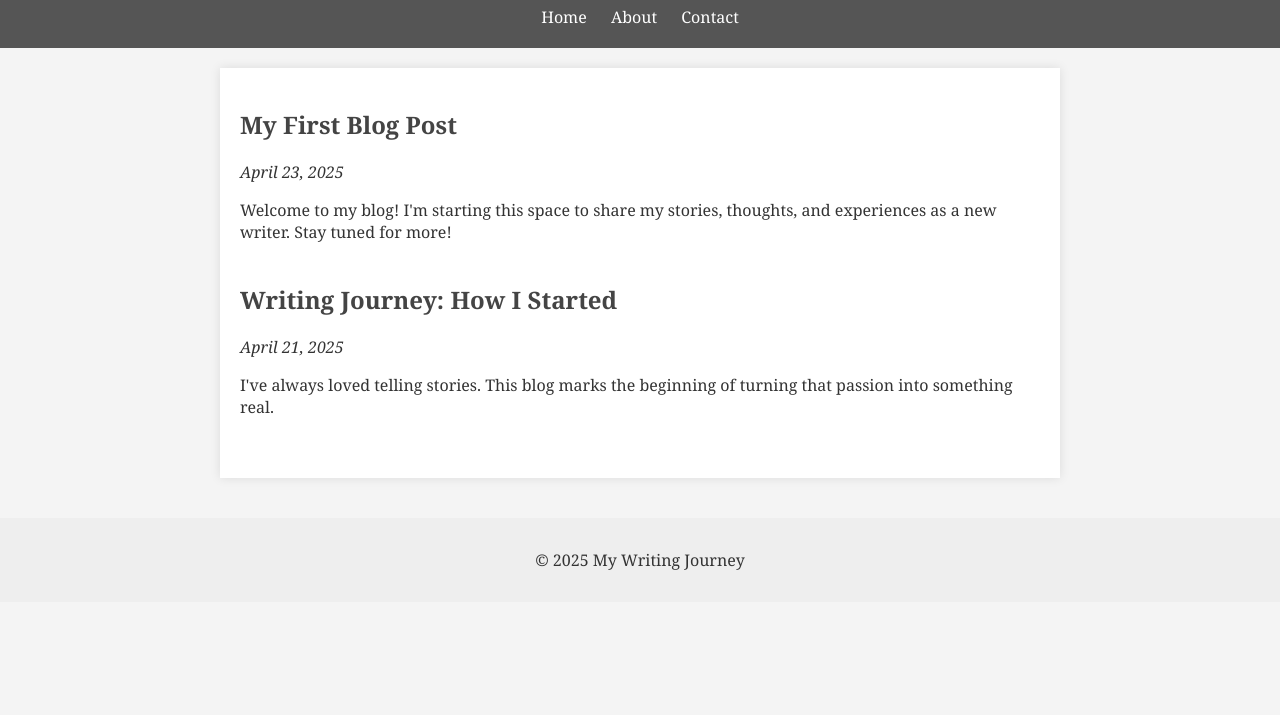
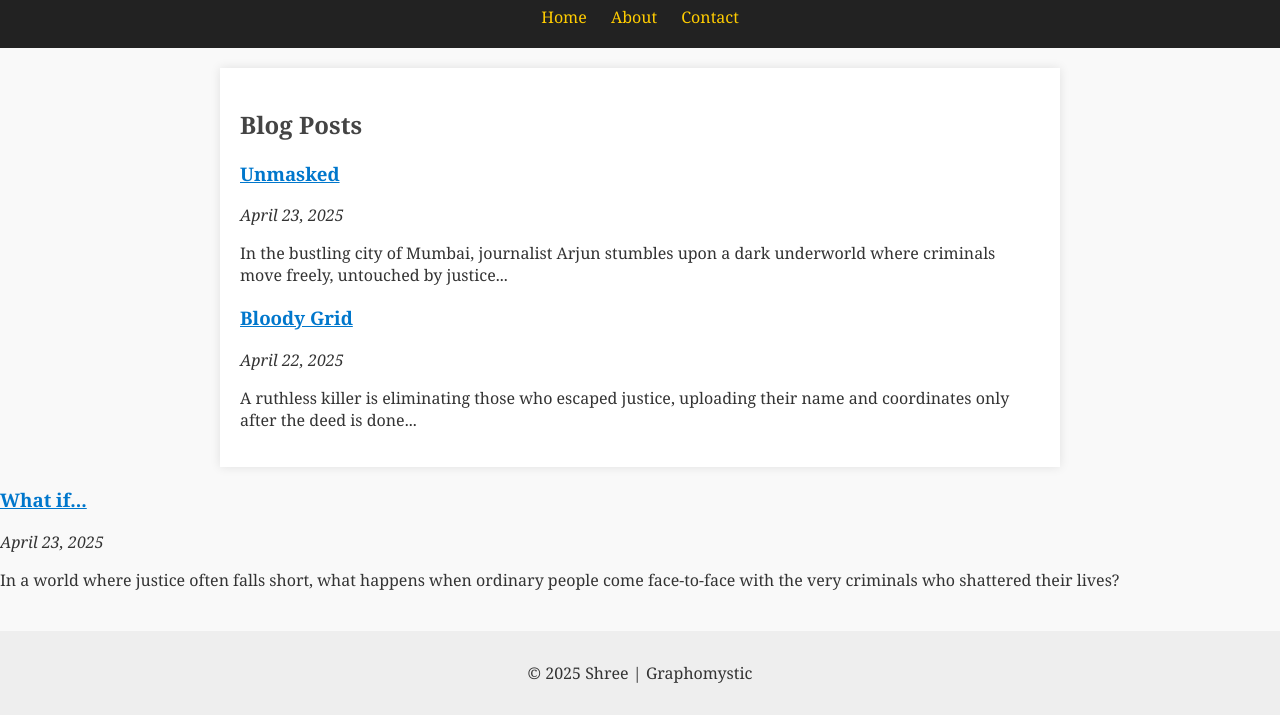
Before and after one commit to ArjunNagumo/Graphomystique, a plain HTML site: page index.html in a window 1280 px wide. Shown: the part 100-815 px from the top of the page. Drawn offline with Linux system fonts and the light colour scheme.

Commit message:
Add files via upload

```diff
--- a/index.html
+++ b/index.html
@@ -2,29 +2,41 @@
 <html lang="en">
 <head>
   <meta charset="UTF-8">
-  <title>My Writing Blog</title>
+  <title>Shree's Blog</title>
   <link rel="stylesheet" href="style.css">
 </head>
 <body>
   <header>
-    <h1>Welcome to My Writing Blog</h1>
+    <h1>Shree's Writing Blog</h1>
     <nav>
-      <a href="#">Home</a>
-      <a href="#">About</a>
-      <a href="#">Contact</a>
+      <a href="index.html">Home</a>
+      <a href="about.html">About</a>
+      <a href="contact.html">Contact</a>
     </nav>
   </header>
 
   <main>
-    <section id="blog-posts">
-      <!-- Blog posts will be injected here -->
-    </section>
+    <h2>Blog Posts</h2>
+
+    <article>
+      <h3><a href="unmasked.html">Unmasked</a></h3>
+      <p><em>April 23, 2025</em></p>
+      <p>In the bustling city of Mumbai, journalist Arjun stumbles upon a dark underworld where criminals move freely, untouched by justice...</p>
+    </article>
+
+    <article>
+      <h3><a href="bloody-grid.html">Bloody Grid</a></h3>
+      <p><em>April 22, 2025</em></p>
+      <p>A ruthless killer is eliminating those who escaped justice, uploading their name and coordinates only after the deed is done...</p>
+    </article>
   </main>
-
+<article>
+  <h3><a href="what-if.html">What if...</a></h3>
+  <p><em>April 23, 2025</em></p>
+  <p>In a world where justice often falls short, what happens when ordinary people come face-to-face with the very criminals who shattered their lives?</p>
+</article>
   <footer>
-    <p>&copy; 2025 My Writing Journey</p>
+    <p>&copy; 2025 Shree | Graphomystic</p>
   </footer>
-
-  <script src="script.js"></script>
 </body>
 </html>
--- a/script.js
+++ b/script.js
@@ -1,24 +1,24 @@
-// Sample blog data
+// Blog posts array
 const blogPosts = [
   {
-    title: "My First Blog Post",
+    title: "Unmasked",
     date: "April 23, 2025",
-    content: "Welcome to my blog! I'm starting this space to share my stories, thoughts, and experiences as a new writer. Stay tuned for more!"
+    content: "In the bustling city of Mumbai, journalist Arjun stumbles upon a dark underworld where criminals move freely, untouched by justice. Determined to bring them to light, he and his friends embark on a dangerous journey, exposing the truth one revelation at a time. But in a world where power protects the guilty, will they be able to stay in the shadows, or will the truth cost them everything?"
   },
   {
-    title: "Writing Journey: How I Started",
-    date: "April 21, 2025",
-    content: "I've always loved telling stories. This blog marks the beginning of turning that passion into something real."
+    title: "Bloody Grid",
+    date: "April 22, 2025",
+    content: "A ruthless killer is eliminating those who escaped justice, uploading their name and coordinates only after the deed is done. As the police race to uncover his identity, they realize the murders aren't random—each victim fits into a chilling pattern. Unless they crack the grid, the body count will only rise."
   }
 ];
 
-// Display posts
+// Insert posts into blog section
 const blogSection = document.getElementById("blog-posts");
 
 blogPosts.forEach(post => {
   const article = document.createElement("article");
   article.innerHTML = `
-    <h2>${post.title}</h2>
+    <h3>${post.title}</h3>
     <p><em>${post.date}</em></p>
     <p>${post.content}</p>
   `;
--- a/style.css
+++ b/style.css
@@ -1,20 +1,20 @@
 body {
   font-family: Georgia, serif;
-  background-color: #f4f4f4;
+  background-color: #f9f9f9;
   color: #333;
   margin: 0;
   padding: 0;
 }
 
 header {
-  background-color: #555;
+  background-color: #222;
   color: white;
   padding: 20px;
   text-align: center;
 }
 
 nav a {
-  color: white;
+  color: #ffcc00;
   margin: 0 10px;
   text-decoration: none;
 }
@@ -27,7 +27,7 @@ main {
   box-shadow: 0 0 10px rgba(0,0,0,0.1);
 }
 
-article {
+section {
   margin-bottom: 40px;
 }
 
@@ -41,3 +41,7 @@ footer {
   background-color: #eee;
   margin-top: 40px;
 }
+
+a {
+  color: #0077cc;
+}
```
Also changed, not shown: about.html (added, +26 -0 lines), bloodygrid.html (added, +27 -0 lines), contact.html (added, +26 -0 lines), unmasked.html (added, +27 -0 lines), whatif.html (added, +29 -0 lines).
